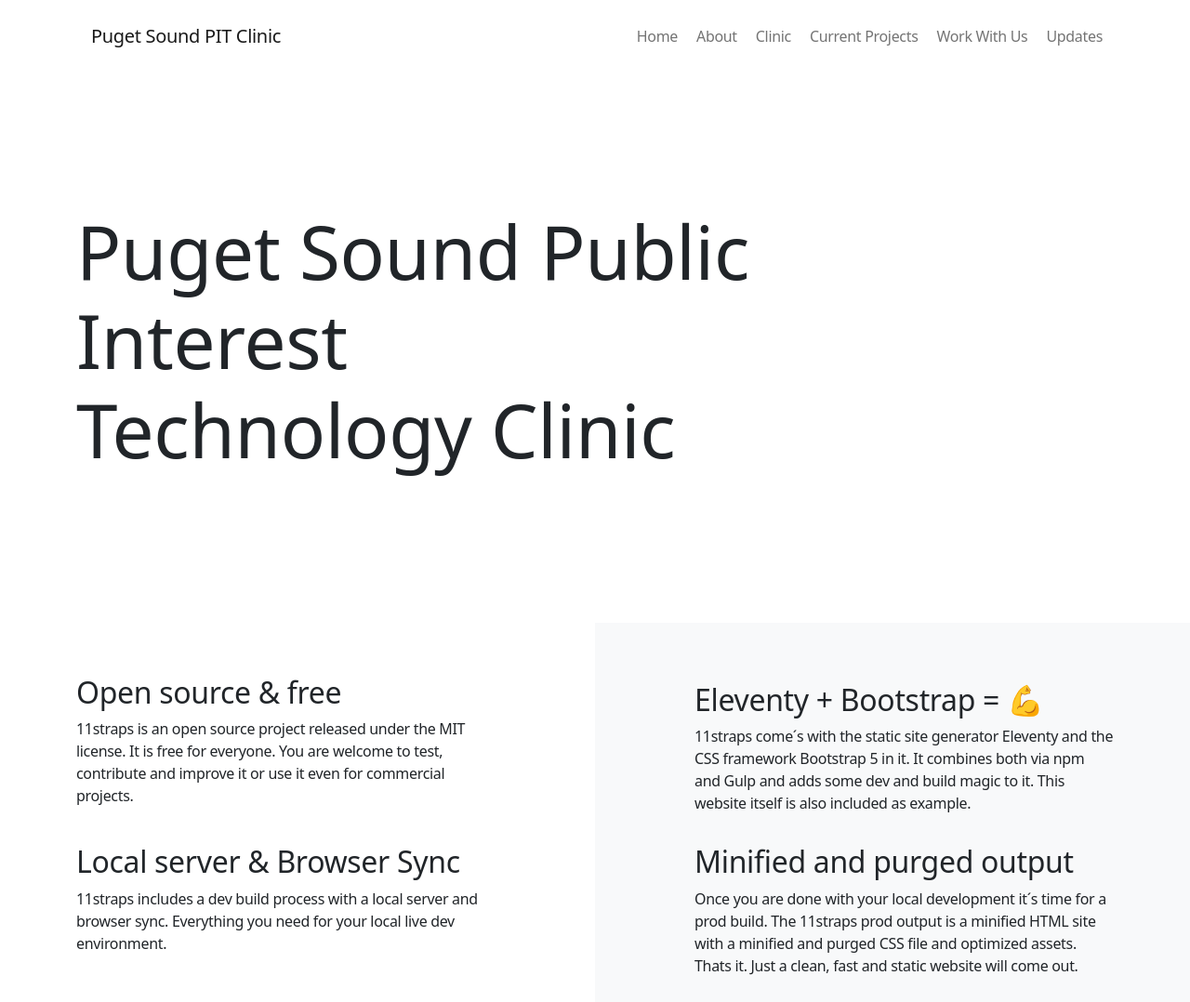
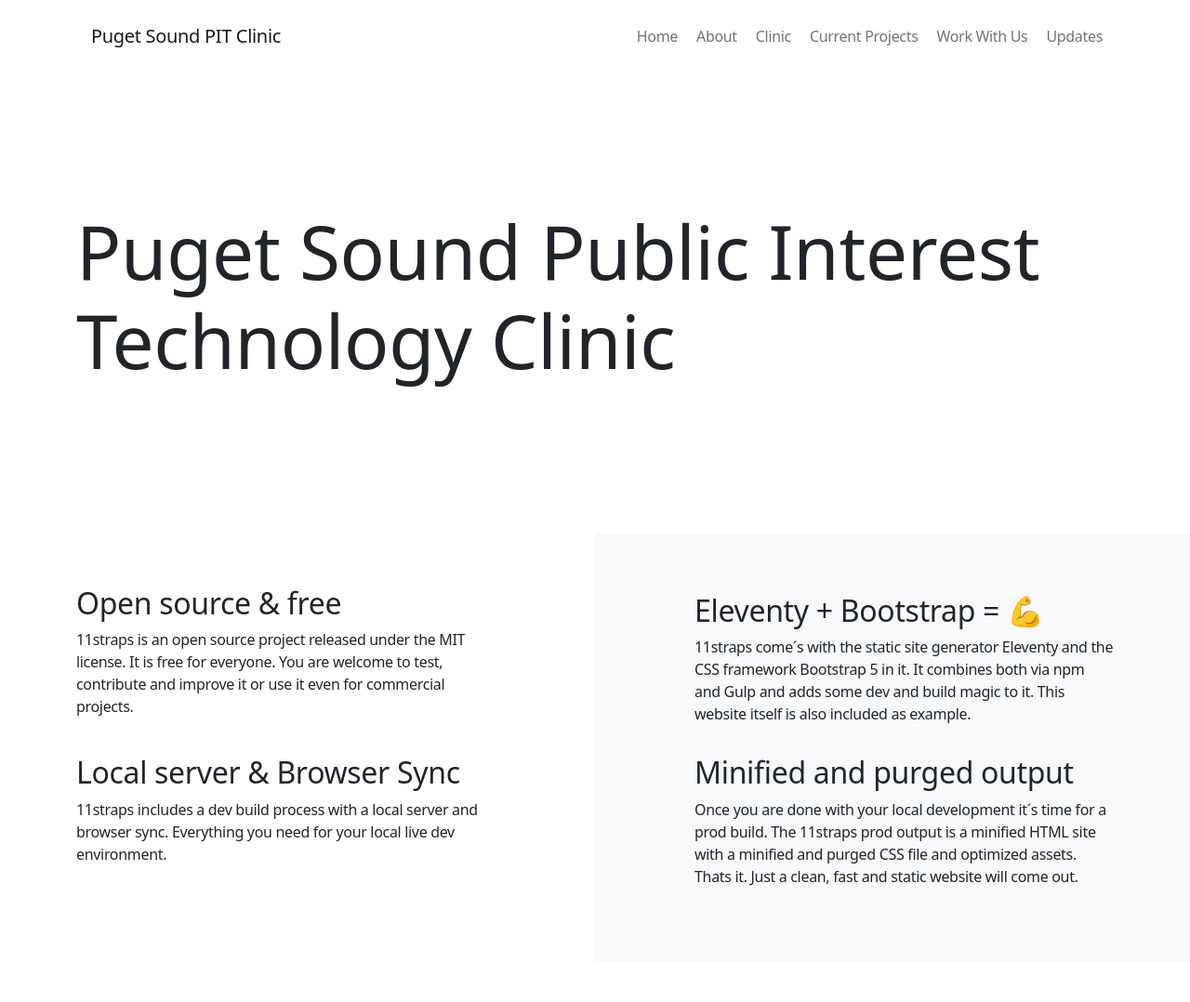
Before and after one commit to PugetSoundClinic-PIT/PugetSoundClinic-PIT.github.io, an Eleventy site: page src/index.njk in a window 1280 px wide. Shown: the top 1078 px of the page at 93% size. Built offline with nearby package versions, Linux system fonts and the light colour scheme; Eleventy itself is replaced by a stand-in of ours; files that its build step writes are made by us from their sources.

Commit message:
Update index.njk

```diff
--- a/src/index.njk
+++ b/src/index.njk
@@ -4,10 +4,9 @@ layout: layouts/blank.njk
 
 <div class="container my-vh-6">
   <div class="row d-flex justify-content-left">
-    <div class="col-12 col-lg-8 my-4 text-left">
+    <div class="col-12 col-lg-auto my-4 text-left">
       <h1 class="display-1">
-        Puget Sound
-        <strong>Public Interest Technology</strong> Clinic
+        Puget Sound <strong>Public Interest Technology</strong> Clinic
       </h1>
       <p class="lead mb-4"></p>
     </div>
```
